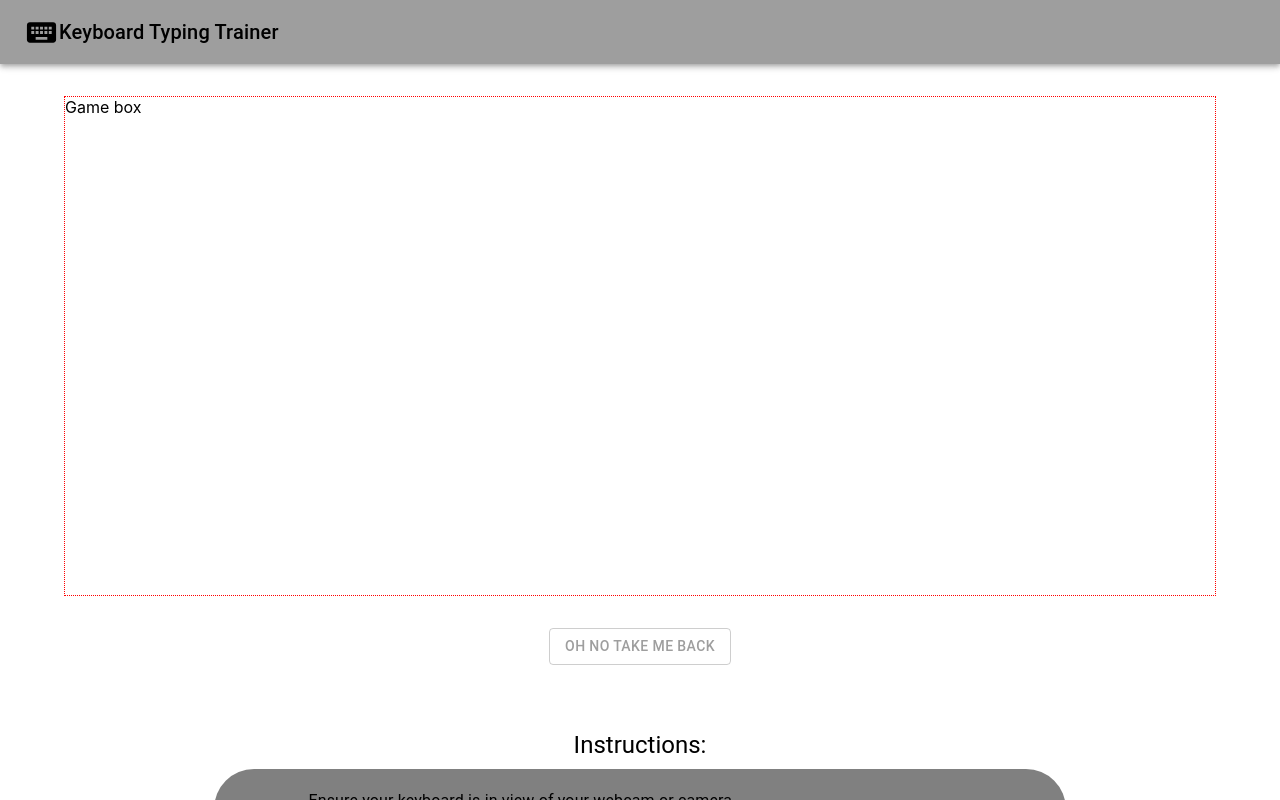
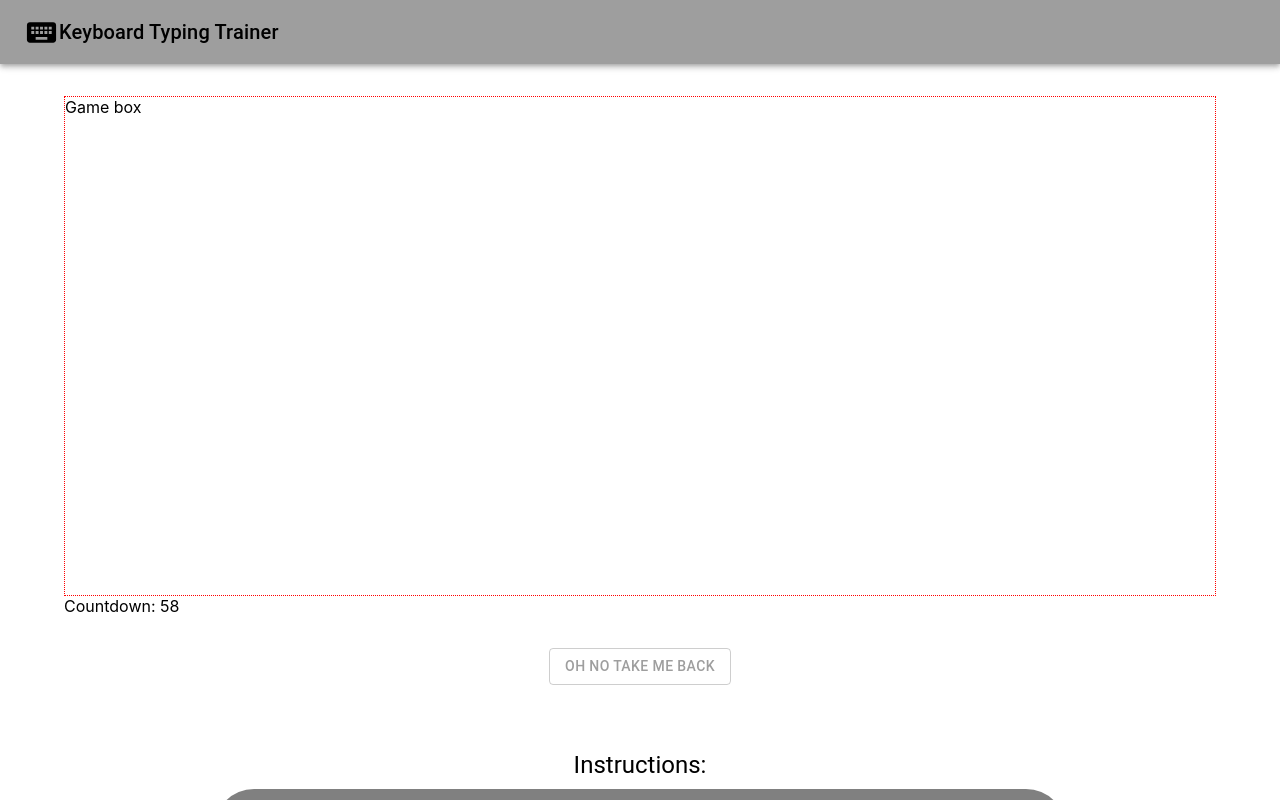
Before and after one commit to Nashtronaut/camType, a Next.js app: page / in a window 1280 px wide. Both pictures are taken after a click on the button "START GAME". Shown: the top 800 px of the page. Built offline with nearby package versions, Linux system fonts and the light colour scheme.

Commit message:
Added counter to game start

```diff
--- a/components/Countdown.js
+++ b/components/Countdown.js
@@ -1,21 +1,17 @@
-import * as React from "react";
-import { render } from "react-dom";
+import { useState, useEffect } from "react";
 
-import "./styles.css";
+import Box from '@mui/material/Box';
 
-function App() {
-  const [counter, setCounter] = React.useState(60);
+const Countdown = () => {
+  const [counter, setCounter] = useState(60);
 
-React.useEffect(() => {
+useEffect(() => {
     counter > 0 && setTimeout(() => setCounter(counter - 1), 1000);
   }, [counter]);
 
   return (
-    <div className="GameTimeCounter">
-      <div>Countdown: {counter}</div>
-    </div>
+      <Box>Countdown: {counter}</Box>
   );
 }
 
-const rootElement = document.getElementById("root");
-render(<App />, rootElement);
+export default Countdown;
--- a/pages/index.js
+++ b/pages/index.js
@@ -17,7 +17,8 @@ import Container from '@mui/material/Container';
 import Toolbar from '@mui/material/Toolbar';
 import KeyboardIcon from '@mui/icons-material/Keyboard';
 import Typography from '@mui/material/Typography';
-import CameraGridContainer from '../components/keyboard/CameraGridContainer'
+
+import Countdown from '../components/Countdown';
 
 const PlaceholderGame = () => {
   return (
@@ -26,6 +27,7 @@ const PlaceholderGame = () => {
     </Box>
   )
 }
+
 
 export default function Home() {
 
@@ -56,19 +58,17 @@ export default function Home() {
           {/* Camera Component */}
         <Box paddingTop="2rem">
             {/* Placeholder box for camera display */}
-            {showGrid && <Box>
+            {showGrid &&
+            <Box>
               <Box style={{height: 500, border: '1px dotted green'}}>
                 Grid Box
               </Box>
             </Box>}
 
             {!showGrid && <PlaceholderGame/>}
+            {!showGrid && <Countdown/>}
 
-            <Box
-             display="flex"
-             justifyContent="center"
-             paddingTop="2rem"
-            >
+            <Box display="flex" justifyContent="center" paddingTop="2rem">
               <Button variant="outlined" color="secondary" onClick={startGame}>
                 {showGrid ? "Start Game" : "Oh no take me back"}
               </Button>
```
